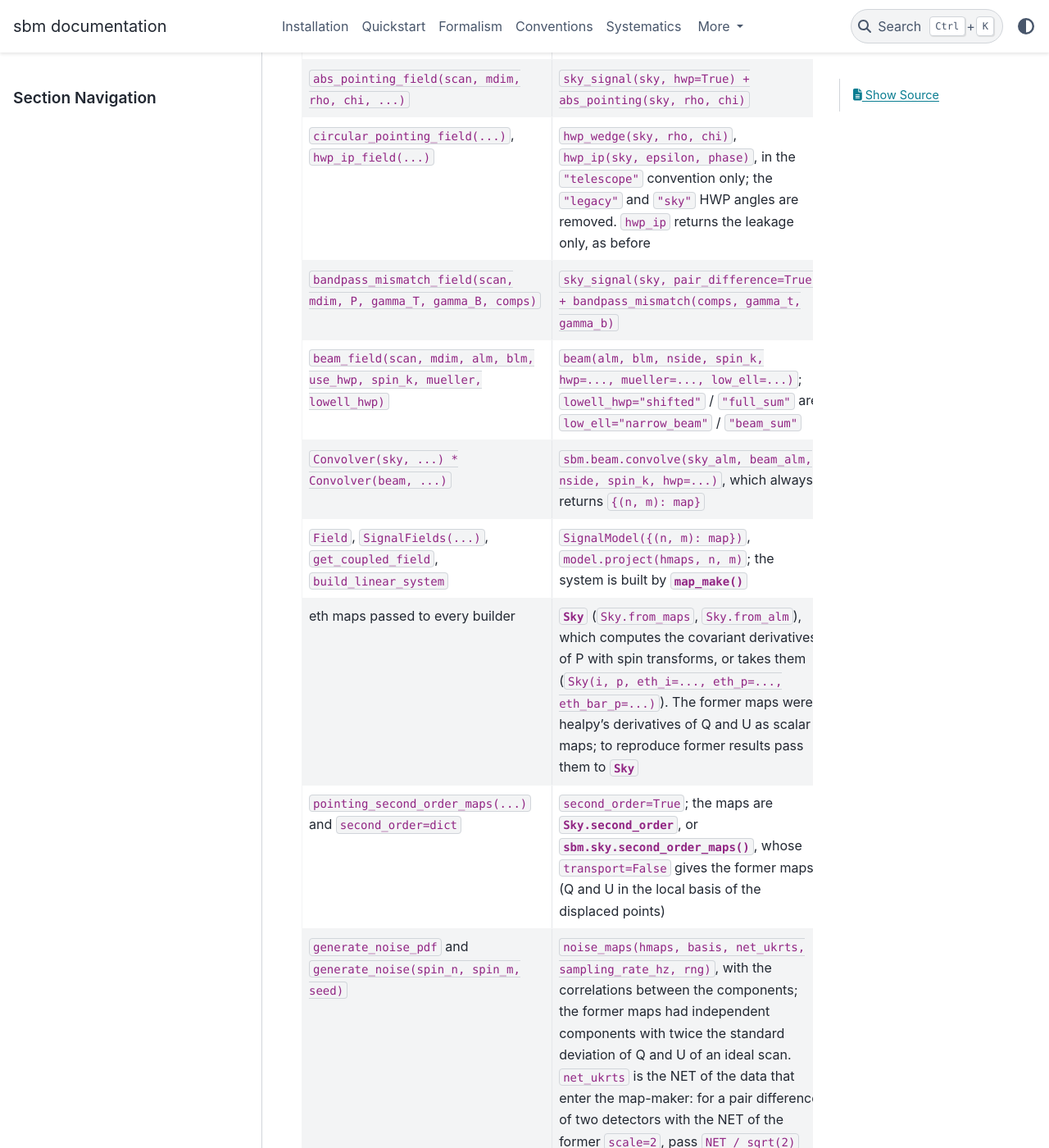
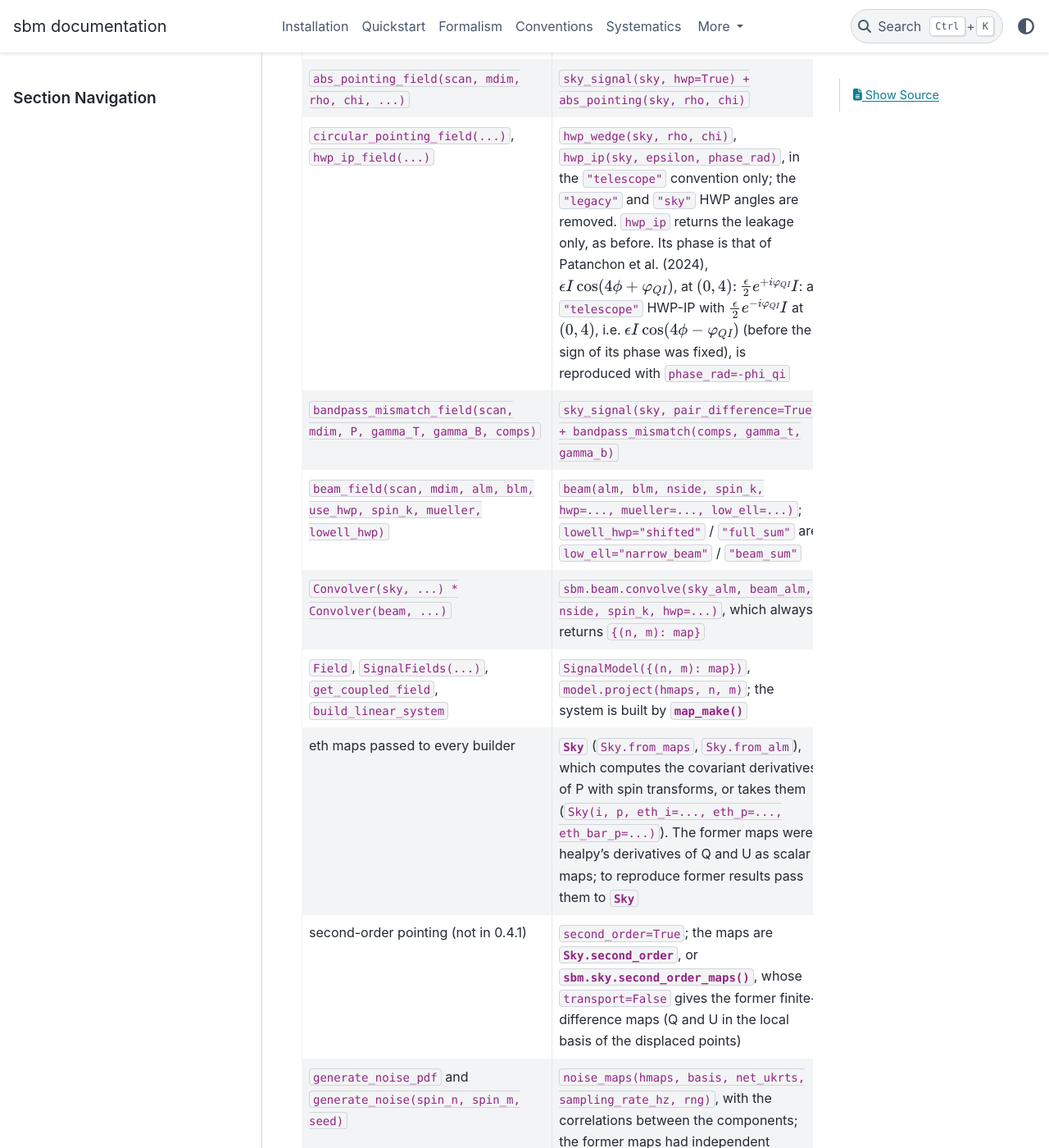
Before and after one commit to yusuke-takase/SBM, a Sphinx documentation site: the page built from docs/source/migration.rst, in a window 1280 px wide and 1400 px high, scrolled down 1222 px. Shown: the whole window at 82% size. Built offline with Sphinx 7.4.7 and the PyData theme 0.15.4, drawn with Linux system fonts in a browser that asks for light colours.

Commit message:
Correct the documentation of hwp_mueller, hwp_ip and the second-order maps
- hwp_mueller: the intensity leaks at (0, k) through M_II as well as at
  (0, k +- 2) through M_QI and M_UI (docstring and systematics.rst).
- migration.rst: hwp_ip has the phase of Patanchon et al. (2024); a
  telescope HWP-IP written with epsilon/2 exp(-i phi_qi) I at (0, 4) is
  reproduced with phase_rad=-phi_qi.
- systematics.rst: Sky.second_order is computed exactly with healpy's spin
  transforms; only the transport=False maps use ducc0.
- sky.second_order_maps and migration.rst: transport=False gives the former
  finite-difference maps; SBM 0.4.1 had no second-order pointing.

Co-Authored-By: Claude Opus 5.5 <noreply@anthropic.com>

```diff
--- a/docs/source/migration.rst
+++ b/docs/source/migration.rst
@@ -40,9 +40,15 @@ The former classes and functions are removed, without aliases.
    * - ``abs_pointing_field(scan, mdim, rho, chi, ...)``
      - ``sky_signal(sky, hwp=True) + abs_pointing(sky, rho, chi)``
    * - ``circular_pointing_field(...)``, ``hwp_ip_field(...)``
-     - ``hwp_wedge(sky, rho, chi)``, ``hwp_ip(sky, epsilon, phase)``, in the
+     - ``hwp_wedge(sky, rho, chi)``, ``hwp_ip(sky, epsilon, phase_rad)``, in the
        ``"telescope"`` convention only; the ``"legacy"`` and ``"sky"`` HWP
-       angles are removed. ``hwp_ip`` returns the leakage only, as before
+       angles are removed. ``hwp_ip`` returns the leakage only, as before. Its
+       phase is that of Patanchon et al. (2024), :math:`\epsilon I
+       \cos(4\phi + \varphi_{QI})`, at :math:`(0,4)\colon \frac{\epsilon}{2}
+       e^{+i\varphi_{QI}} I`: a ``"telescope"`` HWP-IP with
+       :math:`\frac{\epsilon}{2} e^{-i\varphi_{QI}} I` at :math:`(0,4)`, i.e.
+       :math:`\epsilon I \cos(4\phi - \varphi_{QI})` (before the sign of its
+       phase was fixed), is reproduced with ``phase_rad=-phi_qi``
    * - ``bandpass_mismatch_field(scan, mdim, P, gamma_T, gamma_B, comps)``
      - ``sky_signal(sky, pair_difference=True) + bandpass_mismatch(comps, gamma_t, gamma_b)``
    * - ``beam_field(scan, mdim, alm, blm, use_hwp, spin_k, mueller, lowell_hwp)``
@@ -60,10 +66,11 @@ The former classes and functions are removed, without aliases.
        (``Sky(i, p, eth_i=..., eth_p=..., eth_bar_p=...)``). The former maps
        were healpy's derivatives of Q and U as scalar maps; to reproduce former
        results pass them to :class:`.Sky`
-   * - ``pointing_second_order_maps(...)`` and ``second_order=dict``
+   * - second-order pointing (not in 0.4.1)
      - ``second_order=True``; the maps are :attr:`.Sky.second_order`, or
        :func:`sbm.sky.second_order_maps`, whose ``transport=False`` gives the
-       former maps (Q and U in the local basis of the displaced points)
+       former finite-difference maps (Q and U in the local basis of the
+       displaced points)
    * - ``generate_noise_pdf`` and ``generate_noise(spin_n, spin_m, seed)``
      - ``noise_maps(hmaps, basis, net_ukrts, sampling_rate_hz, rng)``, with the
        correlations between the components; the former maps had independent
```
Also changed, not shown: docs/source/systematics.rst (+6 -3 lines), 2 other files.
